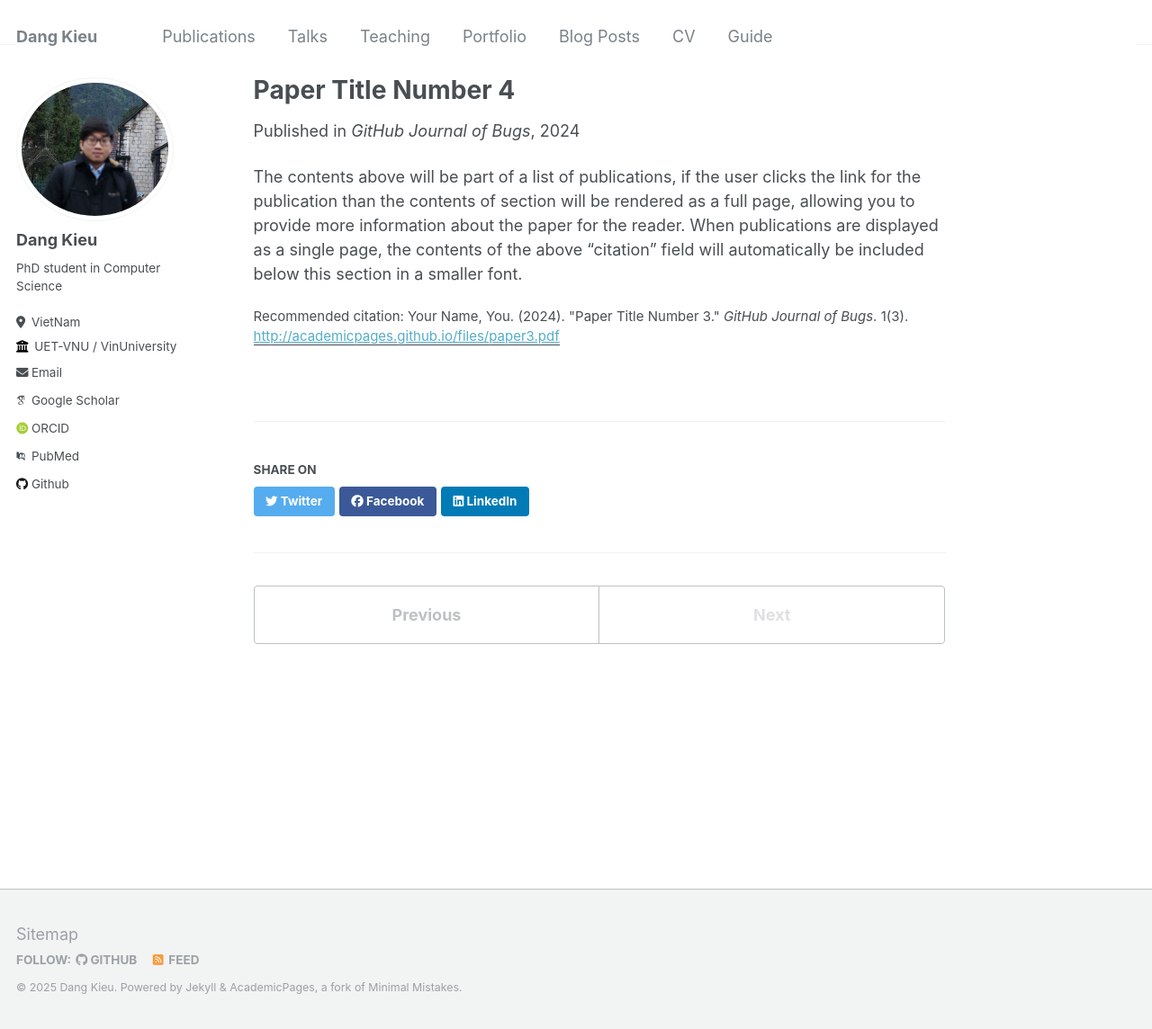
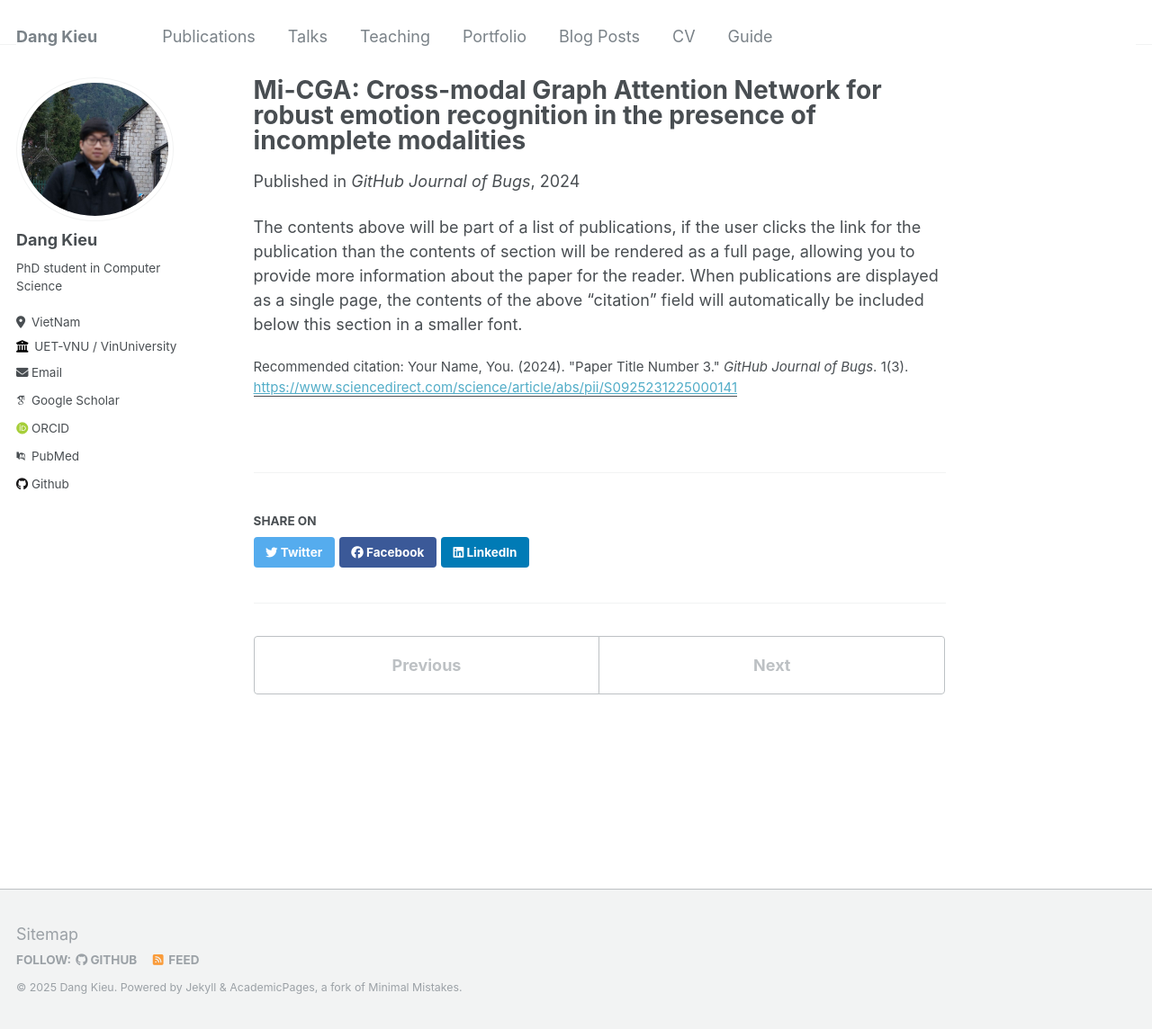
Before and after one commit to dangkh/dangkh.github.io, a Jekyll site: the page built from _publications/number-4.md, in a window 1280 px wide and 1144 px high. Shown: the whole window at 90% size. Built offline with Jekyll 4.4.1, drawn with Linux system fonts in a browser that asks for light colours; some web fonts are replaced.

Commit message:
add paper

```diff
--- a/_publications/2024-02-17-paper-title-number-4.md
+++ b/_publications/number-4.md
@@ -1,11 +1,11 @@
 ---
-title: "Paper Title Number 4"
+title: "Mi-CGA: Cross-modal Graph Attention Network for robust emotion recognition in the presence of incomplete modalities"
 collection: publications
-permalink: /publication/2024-02-17-paper-title-number-4
+permalink: /publication/title-number-4
 excerpt: 'This paper is about fixing template issue #693.'
 date: 2024-02-17
 venue: 'GitHub Journal of Bugs'
-paperurl: 'http://academicpages.github.io/files/paper3.pdf'
+paperurl: 'https://www.sciencedirect.com/science/article/abs/pii/S0925231225000141'
 citation: 'Your Name, You. (2024). &quot;Paper Title Number 3.&quot; <i>GitHub Journal of Bugs</i>. 1(3).'
 ---
 
```
Also changed, not shown: _pages/about.md (+1 -1 lines), _publications/2009-10-01-paper-title-number-1.md (deleted, +0 -12 lines), _publications/2010-10-01-paper-title-number-2.md (deleted, +0 -12 lines), _publications/number-1.md (added, +10 -0 lines), _publications/number-2.md (added, +10 -0 lines), _publications/number-3.md (renamed from _publications/2015-10-01-paper-title-number-3.md, +2 -2 lines).
